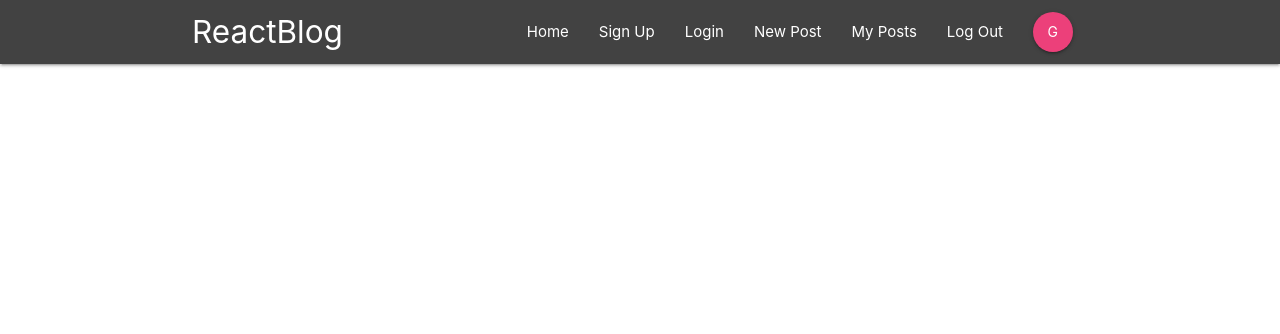
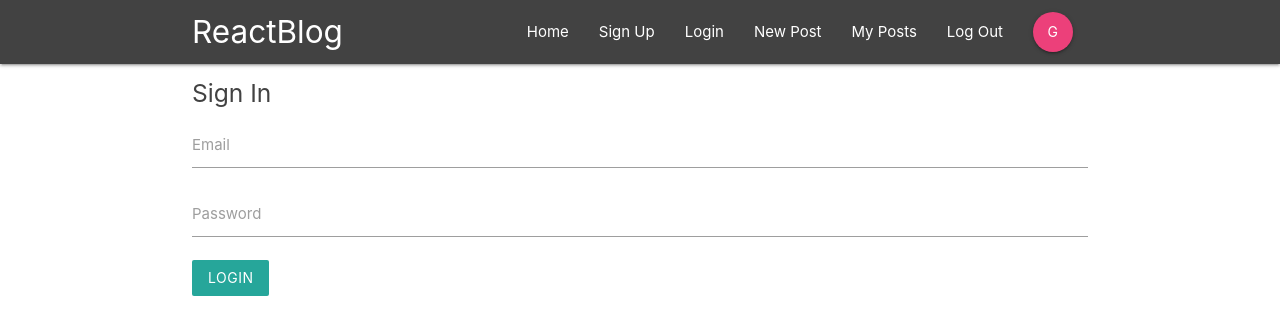
Before and after one commit to Draskovv/reactjs-blog, a React (Create React App) app in the folder react-blog/: page /signin in a window 1280 px wide. Shown: the top 334 px of the page. Built offline with nearby package versions, Linux system fonts and the light colour scheme.

Commit message:
login page

```diff
--- a/react-blog/public/index.html
+++ b/react-blog/public/index.html
@@ -43,5 +43,7 @@
       To begin the development, run `npm start` or `yarn start`.
       To create a production bundle, use `npm run build` or `yarn build`.
     -->
+    <!-- Compiled and minified JavaScript -->
+    <script src="https://cdnjs.cloudflare.com/ajax/libs/materialize/1.0.0/js/materialize.min.js"></script>
   </body>
 </html>
--- a/react-blog/src/App.js
+++ b/react-blog/src/App.js
@@ -3,6 +3,7 @@
 import Navbar from './components/layout/Navbar';
 import Dashboard from './components/dashboard/Dashboard';
 import PostDetails from './components/posts/PostDetails'
+import SignIn from './components/auth/SignIn';
 
 class App extends Component{
 
@@ -13,6 +14,7 @@
       <Switch>
         <Route exact path='/' component={Dashboard} />
         <Route path='/post/:id' component={PostDetails} />
+        <Route path='/signin' component={SignIn} />
       </Switch>
     </div>
     </BrowserRouter>
--- a/react-blog/src/components/auth/SignIn.js
+++ b/react-blog/src/components/auth/SignIn.js
@@ -0,0 +1,35 @@
+import React, { Component } from 'react'
+
+class SignIn extends Component {
+    state = {
+
+    }
+    handleChange = (e) => {
+        console.log(e)
+    }
+    handleSubmit = (e) => {
+        console.log(e)
+    }
+    render() {
+        return (
+            <div className="container">
+                <form onSubmit={this.handleSubmit} className="white">
+                    <h5 className="grey-text text-darken-3">Sign In</h5>
+                    <div className="input-field">
+                        <label htmlFor="email">Email</label>
+                        <input type="email" id="email" onChange={this.handleChange}/>
+                    </div>
+                    <div className="input-field">
+                        <label htmlFor="password">Password</label>
+                        <input type="password" id="password" onChange={this.handleChange}/>
+                    </div>
+                    <div className="input-field">
+                        <button className="btn lightblue lighten-1 z-depth-0">Login</button>
+                    </div>
+                </form>
+            </div>
+        )
+    }
+}
+
+export default SignIn
```
